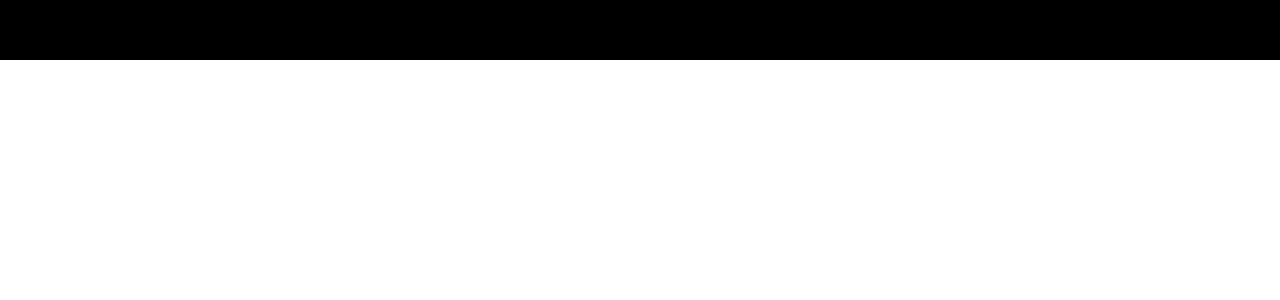
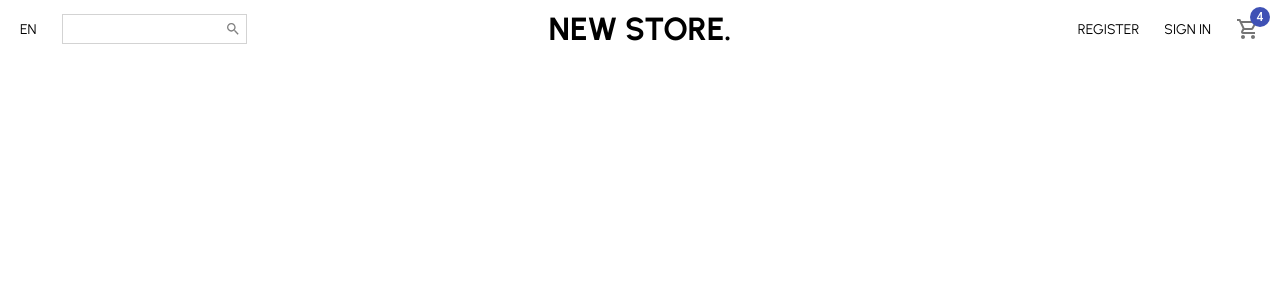
Before and after one commit to RameesAP/MERN-E-Commerce, a React (Create React App) app in the folder client/: page / in a window 1280 px wide. Shown: the top 300 px of the page. Built offline with nearby package versions, Linux system fonts and the light colour scheme.

Commit message:
NavBar completed

```diff
--- a/client/package.json
+++ b/client/package.json
@@ -3,6 +3,10 @@
   "version": "0.1.0",
   "private": true,
   "dependencies": {
+    "@material-ui/core": "^4.12.4",
+    "@material-ui/icons": "^4.11.3",
+    "@mui/material": "^5.12.1",
+    "@mui/styled-engine-sc": "^5.12.0",
     "@testing-library/jest-dom": "^5.14.1",
     "@testing-library/react": "^13.0.0",
     "@testing-library/user-event": "^13.2.1",
--- a/client/src/components/Announcement.jsx
+++ b/client/src/components/Announcement.jsx
@@ -1,4 +1,5 @@
 import React from 'react'
+import styled from 'styled-components'
 
 const Announcement = () => {
   return (
@@ -6,4 +7,6 @@ const Announcement = () => {
   )
 }
 
+
+
 export default Announcement
--- a/client/src/components/Navbar.jsx
+++ b/client/src/components/Navbar.jsx
@@ -1,16 +1,80 @@
 import React from 'react'
 import styled from 'styled-components'
+import { SearchOutlined, ShoppingCartOutlined } from "@material-ui/icons"
+import { Badge } from '@material-ui/core'
 
 
 const Navbar = () => {
   return (
-    <ContainerStyle>Navbar</ContainerStyle>
+    <ContainerStyle>
+      <WrapperStyle>
+        <LeftStyle>
+          <LanguageStyle>EN</LanguageStyle>
+          <SearchContainerStyle>
+            <InputStyle />
+            <SearchOutlined style={{ color: "gray", fontSize: "16px" }} />
+          </SearchContainerStyle>
+        </LeftStyle>
+        <CenterStyle><Logo>NEW STORE.</Logo></CenterStyle>
+        <RightStyle>
+          <MenuItem>REGISTER</MenuItem>
+          <MenuItem>SIGN IN</MenuItem>
+          <MenuItem>
+            <Badge badgeContent={4} color="primary">
+              <ShoppingCartOutlined color="action" />
+            </Badge>
+          </MenuItem>
+        </RightStyle>
+      </WrapperStyle>
+    </ContainerStyle>
   )
 }
 
 const ContainerStyle = styled.div`
   height: 60px;
-  background-color: black
+`
+const WrapperStyle = styled.div`
+  padding: 10px 20px;
+  display: flex;
+  align-items: center;
+  justify-content: space-between;
+`
+const LeftStyle = styled.div`
+  flex: 1;
+  display: flex;
+  align-items: center;
+`
+const CenterStyle = styled.div`
+  flex: 1;
+  text-align: center;
+`
+const RightStyle = styled.div`
+  flex: 1;
+  display: flex;
+  align-items: center;
+  justify-content: flex-end;
+`
+const LanguageStyle = styled.div`
+  font-size: 14px;
+  cursor: pointer;
+`
+const SearchContainerStyle = styled.div`
+  border: 0.5px solid lightgray;
+  display: flex;
+  align-items: center;
+  margin-left: 25px;
+  padding: 5px;
+`
+const InputStyle = styled.input`
+  border: none;
+`
+const Logo = styled.h1`
+  font-weight: bold;
+`
+const MenuItem = styled.div`
+  font-size: 14px;
+  cursor: pointer;
+  margin-left: 25px;
 `
 
 export default Navbar
```
Also changed, not shown: 1 other file (tests, documents, lock files or other folders).
